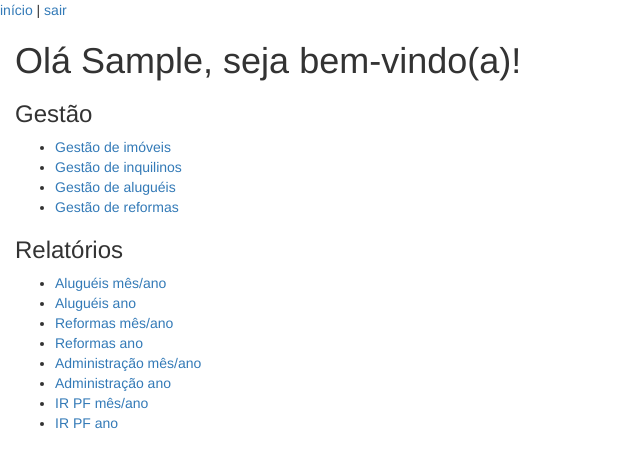
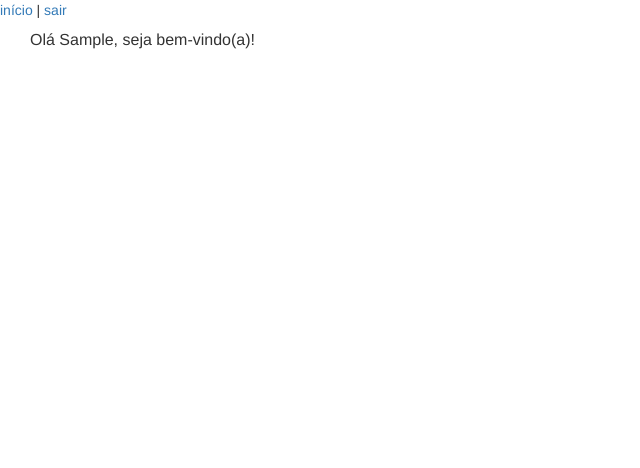
Before and after one commit to felipe-basina/imovelnanuvem, a Django app: page / in a window 1280 px wide. Shown: the top 468 px of the page, without its empty margins (0-640 px from the left). Run offline with Django 4.2, Linux system fonts and the light colour scheme; the visitor is signed in with stand-in values (Sample User, id 1).

Commit message:
Refatoracao para exibicao apenas de mensagem de boas vindas.

```diff
--- a/innapp/templates/innapp/inicio.html
+++ b/innapp/templates/innapp/inicio.html
@@ -1,25 +1,10 @@
 {% extends 'innapp/base.html' %}
 {% block content %}
 
-    <h1>{{ message }}</h1>
-    <h3>Gestão</h3>
-    <ul>
-        <li><a href="/imovel/lista">Gestão de imóveis</a></li>
-        <li><a href="/inquilino/lista">Gestão de inquilinos</a></li>
-        <li><a href="/aluguel/lista">Gestão de aluguéis</a></li>
-        <li><a href="/reforma/lista">Gestão de reformas</a></li>
-    </ul>
-
-    <h3>Relatórios</h3>
-    <ul>
-        <li><a href="/rel/aluguel/lista/mes">Aluguéis mês/ano</a></li>
-        <li><a href="/rel/aluguel/lista/ano">Aluguéis ano</a></li>
-        <li><a href="/rel/reforma/lista/mes">Reformas mês/ano</a></li>
-        <li><a href="/rel/reforma/lista/ano">Reformas ano</a></li>
-        <li><a href="/rel/administracao/lista/mes">Administração mês/ano</a></li>
-        <li><a href="/rel/administracao/lista/ano">Administração ano</a></li>
-        <li><a href="/rel/irpf/lista/mes">IR PF mês/ano</a></li>
-        <li><a href="/rel/irpf/lista/ano">IR PF ano</a></li>
-    </ul>
+<div class="panel-heading">
+    <h3 class="panel-title">
+        {{ message }}
+    </h3>
+</div>
 
 {% endblock %}
```
